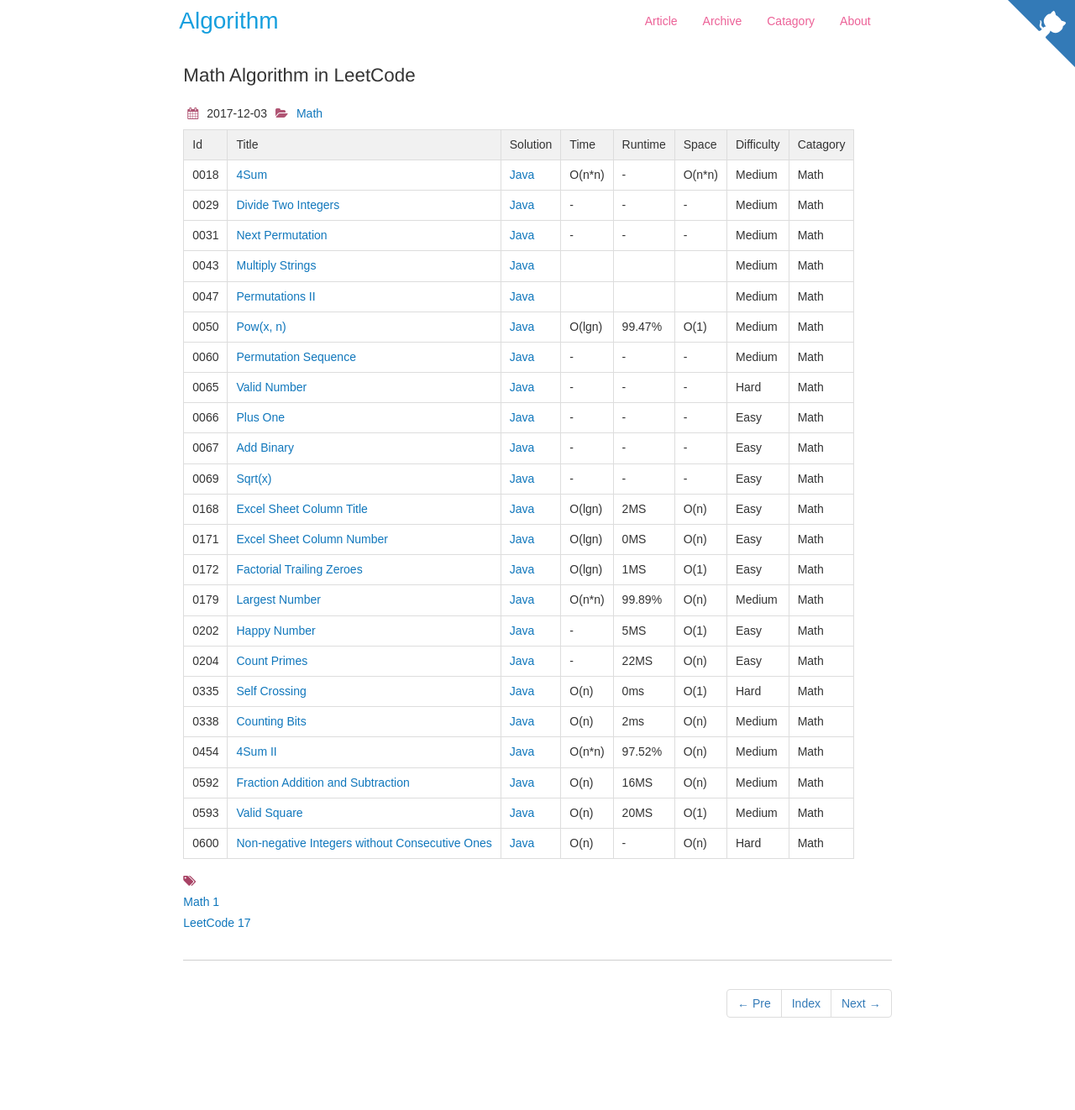
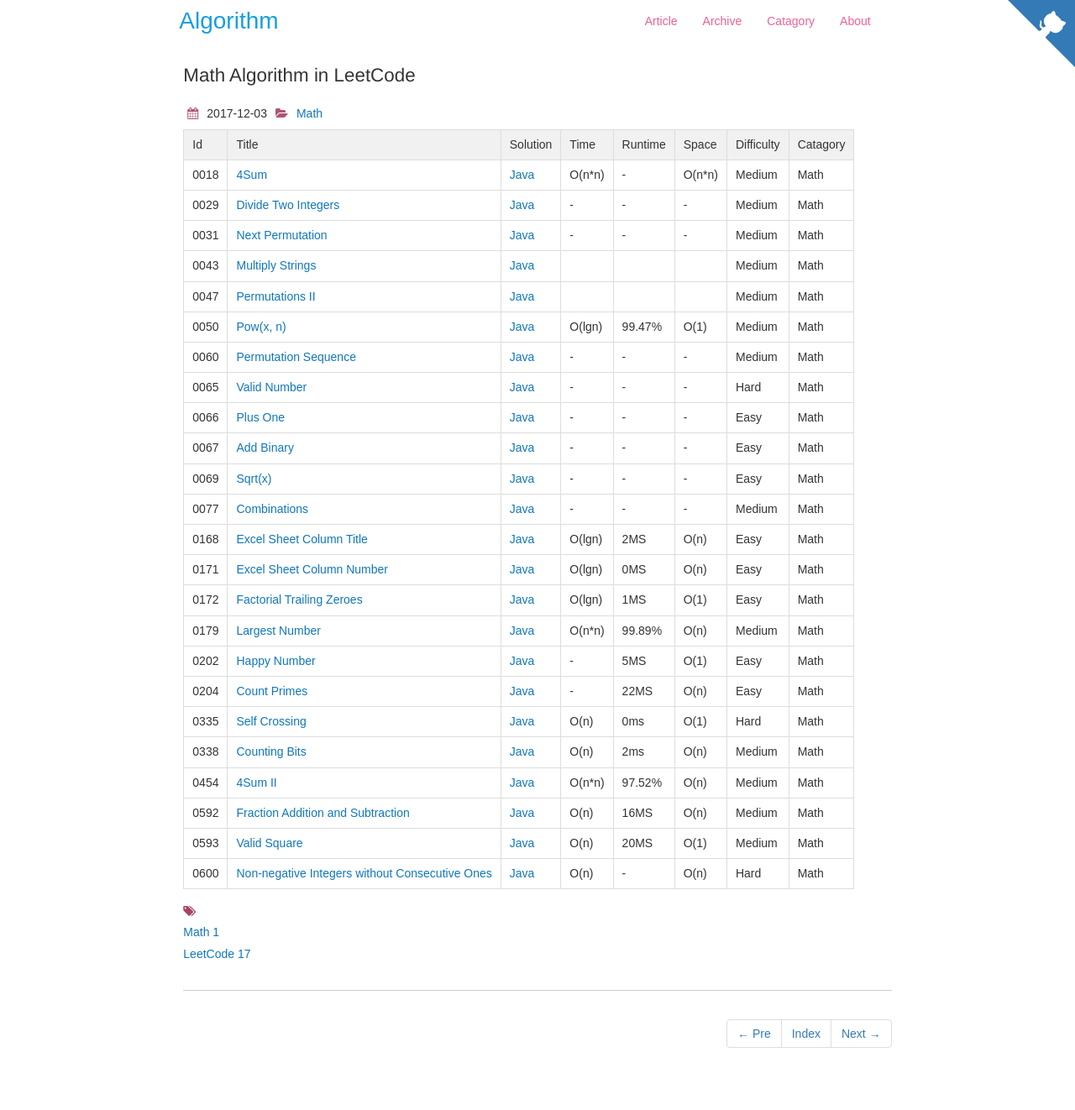
Before and after one commit to dunso/algorithm, a Jekyll site: the page built from docs/_posts/2017-12-03-Math.md, in a window 1280 px wide. Shown: the whole page at 84% size. Built offline with Jekyll 4.4.1, drawn with Linux system fonts in a browser that asks for light colours; nearby versions of some CDN libraries; before the commit the page ends 1286 px from its top, so only the background shows below that.

Commit message:
Add Index of LeetCode0077.java to docs

```diff
--- a/docs/_posts/2017-12-03-Math.md
+++ b/docs/_posts/2017-12-03-Math.md
@@ -23,6 +23,7 @@
 |0066|[Plus One](https://leetcode.com/problems/plus-one/) | [Java](https://e.srl/leetcode-66/)  |-|-|-|  Easy |Math|
 |0067|[Add Binary](https://leetcode.com/problems/add-binary) | [Java](https://e.srl/leetcode-67/)  |-|-|-|  Easy |Math|
 |0069|[Sqrt(x)](https://leetcode.com/problems/sqrtx) | [Java](https://e.srl/leetcode-69/)  |-|-|-|  Easy |Math|
+|0077|[Combinations](https://leetcode.com/problems/combinations/) | [Java](https://e.srl/leetcode-77/)  |-|-|-|  Medium |Math|
 |0168|[Excel Sheet Column Title](https://leetcode.com/problems/excel-sheet-column-title) | [Java](https://e.srl/leetcode-168/)  | O(lgn) |2MS| O(n)  |  Easy |Math|
 |0171|[Excel Sheet Column Number](https://leetcode.com/problems/excel-sheet-column-number/) | [Java](https://e.srl/leetcode-171/)  | O(lgn) |0MS| O(n)  |  Easy |Math|
 |0172|[Factorial Trailing Zeroes](https://leetcode.com/problems/factorial-trailing-zeroes/) | [Java](https://e.srl/leetcode-172/)  | O(lgn) |1MS| O(1)  |  Easy |Math|
```
